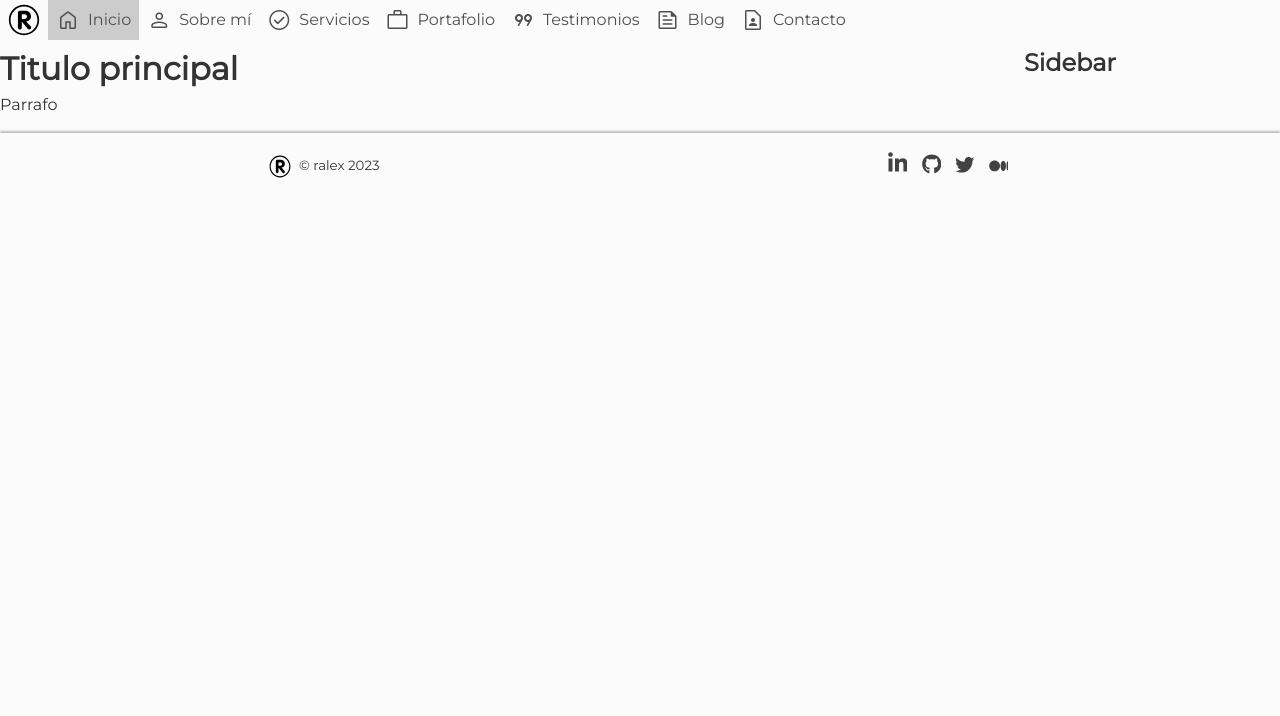
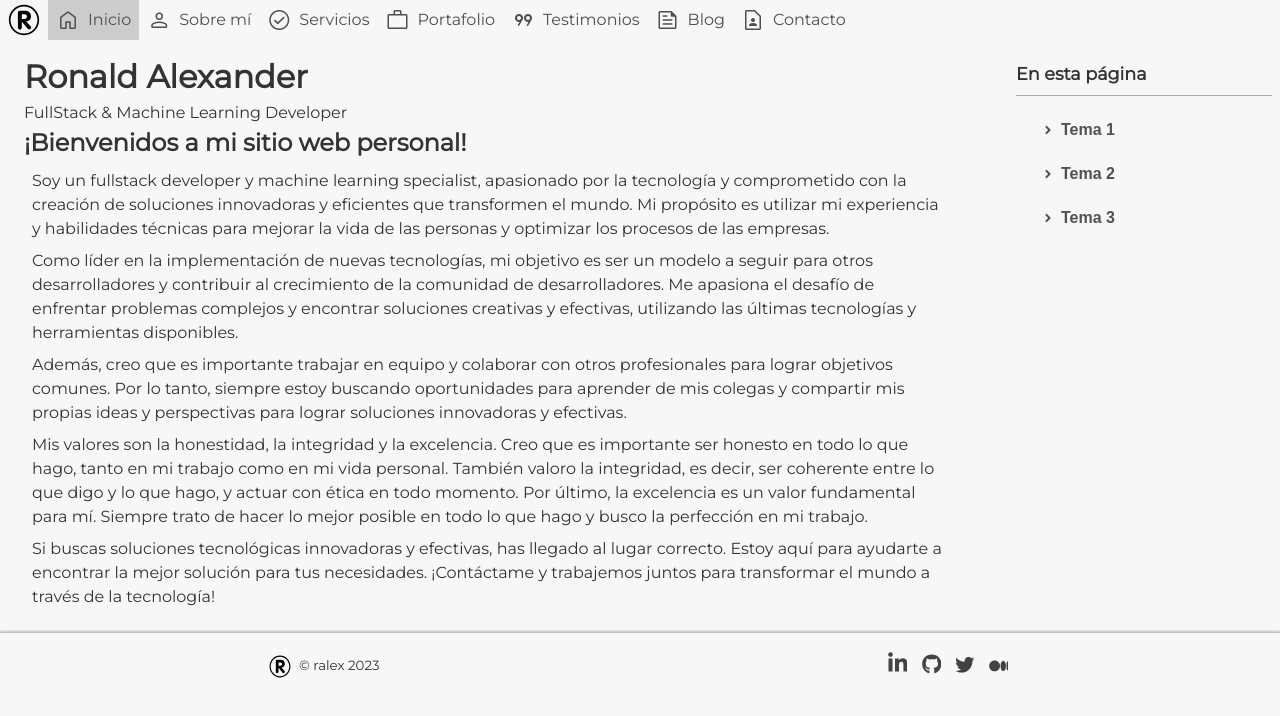
Before and after one commit to ralexrivero/ralex, a React (Vite) app in the folder portfolio/: page / in a window 1280 px wide. Shown: the top 716 px of the page. Built offline with nearby package versions, Linux system fonts and the light colour scheme.

Commit message:
sidebar with colapsable content

```diff
--- a/portfolio/src/App.css
+++ b/portfolio/src/App.css
@@ -1,15 +1,175 @@
+/*********************************************
+ * Navbar
+ * mobile first strategy
+ *********************************************/
+
+ /********************************************
+*********************************************
+ * General Design Framework
+   Gray system
+  50#F7F7F7
+  100#EEEEEE
+  200#E3E3E3
+  300#D1D1D1
+  400#ACACAC
+  500#8B8B8B
+  600#646464
+  700#515151
+  800#333333 primary
+  900#131313
+ ********************************************
+********************************************/
+:root {
+  --primary-color: #333333;
+  --secondary-color: #6c757d;
+  --background-color: #F7F7F7;
+  --text-color: #333333;
+  --border-color: #ACACAC;
+
+  --color-primary-50: #F7F7F7;
+  --color-primary-100: #EEEEEE;
+  --color-primary-200: #E3E3E3;
+  --color-primary-300: #D1D1D1;
+  --color-primary-400: #ACACAC;
+  --color-primary-500: #8B8B8B;
+  --color-primary-600: #646464;
+  --color-primary-700: #515151;
+  --color-primary-800: #333333; /* primary */
+  --color-primary-900: #131313;
+
+  --font-size-xs: .8rem;
+  --font-size-sm: 1rem;
+  --font-size-md: 1.1rem;
+  --font-size-lg: 1.2rem;
+  --font-size-xl: 1.3rem;
+
+  --xs: .2rem;
+  --sm: .5rem;
+  --md: 1rem;
+  --lg: 2rem;
+  --xl: 3rem;
+}
+
+/* small medium large extra large */
+.p-t-md {
+  padding-top: .5rem;
+}
+
+.p-l-md {
+  padding-left: .5rem;
+}
+
+.p-b-md {
+  padding-bottom: .5rem;
+}
+
+.p-r-md {
+  padding-right: .5rem;
+}
+
+.m-t-md {
+  margin-top: .5rem;
+}
+
+.m-b-md {
+  margin-bottom: .5rem;
+}
+
+.m-r-lg {
+  margin-right: 1rem;
+}
+
+.m-b-lg {
+  margin-bottom: 1rem;;
+}
+
+.m-r-lg {
+  margin-right: 1rem;
+}
+
+.m-l-md {
+  margin-left: var(--md);
+}
+
+.m-l-lg {
+  margin-left: var(--lg);
+}
+
+.border-bottom {
+  border-bottom: 1px solid var(--border-color);
+}
+
+.fs-xs {
+  font-size: var(--font-size-xs);
+}
+
+.fs-md {
+  font-size: var(--font-size-md);
+}
+
+.fs-lg {
+  font-size: var(--font-size-lg);
+}
+
+.fs-xl {
+  font-size: var(--font-size-xl);
+}
+
+.btn {
+  padding: .5rem 1rem .5rem .5rem;
+  color: var(--color-primary-700);
+  background-color: unset;
+  font-size: 1rem;
+  font-weight: 800;
+  cursor: pointer;
+  display: flex;
+  align-items: center;
+}
+
+.btn-collapse:hover {
+  color: var(--color-primary-800);
+  background-color: var(--color-primary-200);
+  border-radius: .5rem;
+}
+
+.btn-collapse::before {
+  content: "chevron_right";
+  font-family: "Material Symbols Rounded";
+  margin-right: 5px;
+  transition: all .25s ease-in-out;
+}
+
+.btn-collapse-active::before {
+  rotate: 90deg;
+}
+
+.content-list {
+  transition: all .25s ease-in-out;
+}
+
+.hide {
+  display: none;
+}
+
+
+/* apply to parent ul */
+.list-reset li{
+  list-style: none;
+}
+
 /********************************************
+*********************************************
  * Header and navigation
+ ********************************************
 ********************************************/
-/************************************************
+
+/*********************************************
  * Navbar
- * base color: #1A237E; indigo
- * mobile first strategy
- ************************************************/
+ *********************************************/
 
-/************************************************
+/*********************************************
  * navigation block
- ************************************************/
+ *********************************************/
 
  .header-main {
   display: flex;
@@ -195,7 +355,9 @@ button {
 }
 
 /********************************************
+*********************************************
  * Footer and social
+*********************************************
 ********************************************/
 
 .footer-main {
@@ -265,9 +427,20 @@ button {
 }
 
 /********************************************
- * Theme: light and dark
+ * Main content
 ********************************************/
 
+main {
+  margin:0 auto;
+}
+
+.container {
+  margin: .5rem;
+}
+
+p {
+  margin: .5rem;
+}
 /************************************************
  * media queries
  ************************************************/
--- a/portfolio/src/App.jsx
+++ b/portfolio/src/App.jsx
@@ -16,4 +16,4 @@ function App() {
   )
 }
 
-export default App
+export default App;
--- a/portfolio/src/components/MainContent.jsx
+++ b/portfolio/src/components/MainContent.jsx
@@ -3,8 +3,17 @@ import React from 'react';
 const MainContent = () => {
   return (
     <main>
-      <h1>Titulo principal</h1>
-      <p>Parrafo</p>
+      <div className="container">
+        <h1>Ronald Alexander</h1>
+        <span>FullStack & Machine Learning Developer </span>
+        <h2>¡Bienvenidos a mi sitio web personal!</h2>
+
+        <p>Soy un fullstack developer y machine learning specialist, apasionado por la tecnología y comprometido con la creación de soluciones innovadoras y eficientes que transformen el mundo. Mi propósito es utilizar mi experiencia y habilidades técnicas para mejorar la vida de las personas y optimizar los procesos de las empresas.</p>
+        <p>Como líder en la implementación de nuevas tecnologías, mi objetivo es ser un modelo a seguir para otros desarrolladores y contribuir al crecimiento de la comunidad de desarrolladores. Me apasiona el desafío de enfrentar problemas complejos y encontrar soluciones creativas y efectivas, utilizando las últimas tecnologías y herramientas disponibles.</p>
+        <p>Además, creo que es importante trabajar en equipo y colaborar con otros profesionales para lograr objetivos comunes. Por lo tanto, siempre estoy buscando oportunidades para aprender de mis colegas y compartir mis propias ideas y perspectivas para lograr soluciones innovadoras y efectivas.</p>
+        <p>Mis valores son la honestidad, la integridad y la excelencia. Creo que es importante ser honesto en todo lo que hago, tanto en mi trabajo como en mi vida personal. También valoro la integridad, es decir, ser coherente entre lo que digo y lo que hago, y actuar con ética en todo momento. Por último, la excelencia es un valor fundamental para mí. Siempre trato de hacer lo mejor posible en todo lo que hago y busco la perfección en mi trabajo.</p>
+        <p>Si buscas soluciones tecnológicas innovadoras y efectivas, has llegado al lugar correcto. Estoy aquí para ayudarte a encontrar la mejor solución para tus necesidades. ¡Contáctame y trabajemos juntos para transformar el mundo a través de la tecnología!</p>
+      </div>
     </main>
   )
 }
--- a/portfolio/src/components/Sidebar.jsx
+++ b/portfolio/src/components/Sidebar.jsx
@@ -1,12 +1,65 @@
-import React from "react";
-
+import { useState } from "react";
 
 const Sidebar = () => {
+  const [expandedIndexes, setExpandedIndexes] = useState([]);
+
+  const handleButtonClick = (index) => {
+    setExpandedIndexes((prevIndexes) =>
+      prevIndexes.includes(index)
+        ? prevIndexes.filter((i) => i !== index)
+        : [...prevIndexes, index]
+    );
+  };
+
+  const getExpandedIndex = () => {
+    const expandedIndex = [];
+    document.querySelectorAll(".btn-collapse").forEach((button, index) => {
+      button.addEventListener("click", () => {
+        if (expandedIndex.includes(index)) {
+          expandedIndex.splice(expandedIndex.indexOf(index), 1);
+        } else {
+          expandedIndex.push(index);
+        }
+        setExpandedIndexes(expandedIndex);
+      });
+    });
+  };
+
   return (
     <aside>
-      <h1>Sidebar</h1>
+      <div className="container">
+        <h2 className="fs-md p-t-md p-b-md m-b-lg border-bottom">En esta página</h2>
+        <nav>
+          <ul className="m-l-md list-reset">
+            <li>
+              <button className="btn btn-collapse m-t-md" onClick={() => handleButtonClick(0)}>Tema 1</button>
+              <ul className={`content-list m-l-md ${expandedIndexes.includes(0) ? "" : "hide"}`}>
+                <li className="fs-xs">sub tema 1</li>
+                <li className="fs-xs">sub tema 2</li>
+                <li className="fs-xs">sub tema 3</li>
+              </ul>
+            </li>
+            <li>
+              <button className="btn btn-collapse m-t-md" onClick={() => handleButtonClick(1)}>Tema 2</button>
+              <ul className={`content-list m-l-md ${expandedIndexes.includes(1) ? "" : "hide"}`}>
+                <li className="fs-xs">sub tema 4</li>
+                <li className="fs-xs">sub tema 5</li>
+                <li className="fs-xs">sub tema 6</li>
+              </ul>
+            </li>
+            <li>
+              <button className="btn btn-collapse m-t-md" onClick={() => handleButtonClick(2)}>Tema 3</button>
+              <ul className={`content-list m-l-md ${expandedIndexes.includes(2) ? "" : "hide"}`}>
+                <li className="fs-xs">sub tema 7</li>
+                <li className="fs-xs">sub tema 8</li>
+                <li className="fs-xs">sub tema 9</li>
+              </ul>
+            </li>
+          </ul>
+        </nav>
+      </div>
     </aside>
-  )
-}
+  );
+};
 
 export default Sidebar;
--- a/portfolio/src/index.css
+++ b/portfolio/src/index.css
@@ -1,11 +1,10 @@
-@import url('https://fonts.googleapis.com/css2?family=Ubuntu&display=swap');
 @import url('https://fonts.googleapis.com/css2?family=Montserrat&display=swap');
 /**************************************
  * Normalize
 **************************************/
 
 html {
-  color: #333;
+  color: var(--primary-color);
 }
 
 *, *::before, *::after {
@@ -17,7 +16,7 @@ html {
 body {
   line-height: 1.5;
   font-family: 'Montserrat', sans-serif;
-  background-color: #fbfbfb;
+  background-color: var(--background-color);
 }
 
 /**************************************
@@ -40,8 +39,8 @@ body {
   display: grid;
   grid-template-areas:
     "header"
+    "sidebar"
     "main"
-    "sidebar"
     "footer";
 }
 
@@ -72,6 +71,10 @@ footer {
       "header header"
       "main sidebar"
       "footer footer";
-    grid-template-columns: 80% auto;
+    grid-template-columns: 75% auto;
+    column-gap: 2rem;
+  }
+  .container {
+    padding-left: 1rem;
   }
 }
```
Also changed, not shown: portfolio/src/components/Footer.jsx (+4 -4 lines).
